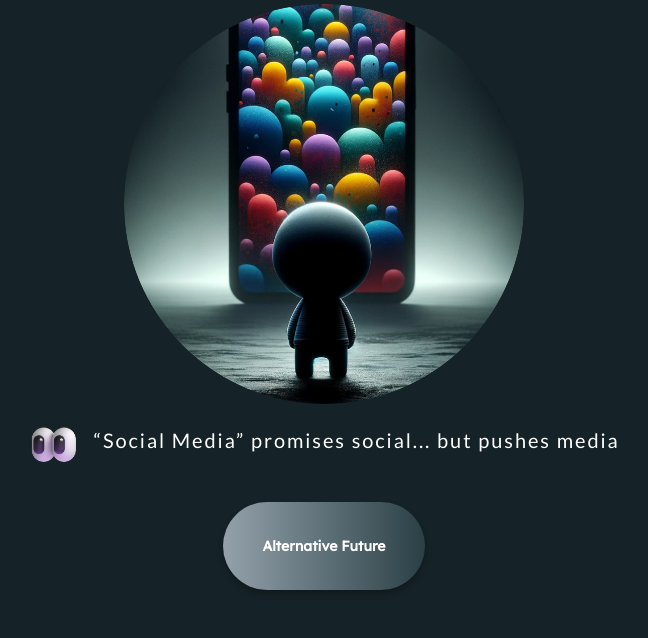
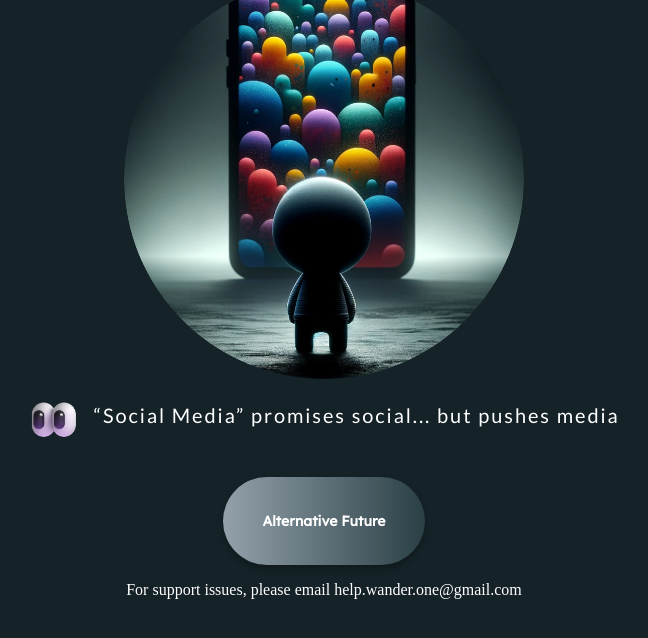
Before and after one commit to wanderflow/waitlist, a plain HTML site: page index.html in a window 1280 px wide. Shown: the part 172-810 px from the top of the page, without its empty margins (316-964 px from the left). Drawn offline with Linux system fonts and the light colour scheme.

Commit message:
Update index.html
add email support

```diff
--- a/index.html
+++ b/index.html
@@ -27,6 +27,10 @@
         <div class="button">
             <button class="join-waitlist-button">Alternative Future</button>
         </div>
+
+        <div class="email">
+            <p class="email-sentence">For support issues, please email help.wander.one@gmail.com</p>
+        </div>
     </div>
     <script src="script.js"></script>
 </body>
```
